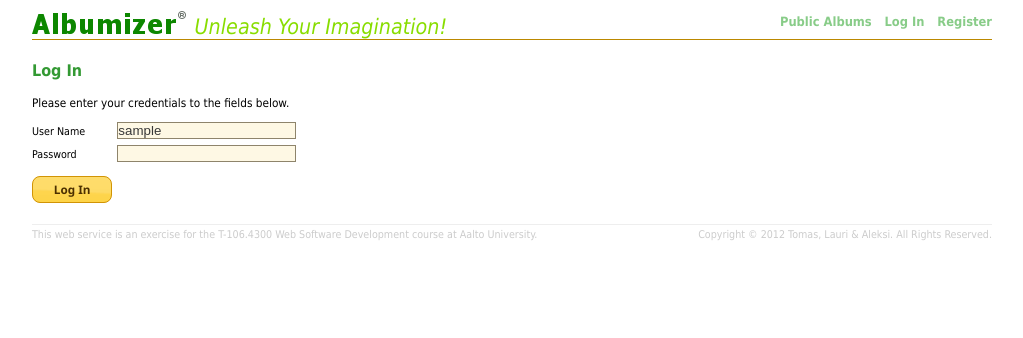
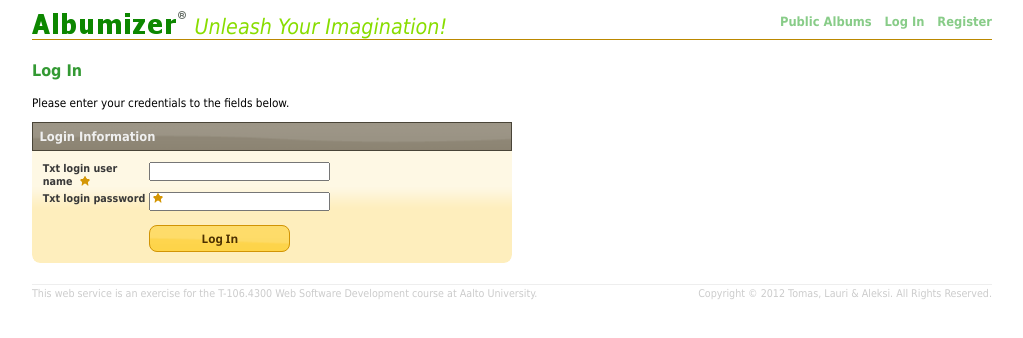
Before and after one commit to aleksi-lukkarinen/PhotoAlbum, a Django app: template Albumizer/src/Albumizer/albumizer/templates/accounts/login.html in a window 1280 px wide. Shown: the top 338 px of the page, without its empty margins (128-1151 px from the left). Run offline with Django 3.2, Linux system fonts and the light colour scheme; the template is opened without the code that fills it: most values are stand-ins (such as "Sample title", 1, 10 or a date in 2020); form fields are guessed from the names that the template uses; some libraries are stand-ins or nearby versions.

Commit message:
Login form and process reimplemented using current styling.

```diff
--- a/Albumizer/src/Albumizer/albumizer/static/css/albumizer.css
+++ b/Albumizer/src/Albumizer/albumizer/static/css/albumizer.css
@@ -373,39 +373,6 @@ img {
 
 
 
-#frmLogin fieldset {
-	border:                    none;
-}
-
-#frmLogin label {
-  display:                   inline-block;
-  width:                     8em;
-}
-
-#frmLogin #txtLoginPassword {
-  margin-top:                0.5em;
-  margin-bottom:             1em;
-}
-
-
-
-
-
-
-
-
-
-
-
-
-
-
-
-
-
-
-
-
 #frmRegister #errorRowHomePhone {
   margin:                    0.5em 0em 0em 13em;
 }
@@ -452,3 +419,51 @@ img {
   margin-left:               10.3em;
   width:                     12em;
 }
+
+
+
+
+
+
+
+
+
+
+
+
+
+
+
+
+
+
+
+
+#frmLogin {
+	width:                     45em;
+}
+
+#frmLogin #id_txtLoginUserName,
+#frmLogin #id_txtLoginPassword {
+  width:                     25em;
+}
+
+#frmLogin label {
+  width:                     10em;
+}
+
+#frmLogin .helpRow {
+  margin-top:                0.2em;
+  padding-left:              13em;
+  color:                     #888888;
+}
+
+#frmLogin .errorRow {
+  margin:                    0.5em 0em 2em 10em;
+}
+
+#frmLogin #id_cmdLogIn {
+  margin-top:                1em;
+  margin-left:               9.1em;
+  width:                     12em;
+}
--- a/Albumizer/src/Albumizer/albumizer/templates/accounts/login.html
+++ b/Albumizer/src/Albumizer/albumizer/templates/accounts/login.html
@@ -9,7 +9,10 @@
 {% block page_scripts_after %}
 
   $(function() {
-    $("#cmdLogIn").button();
+    $("#id_cmdLogIn").button();
+  });
+  $(window).load(function() {
+    $("#id_txtLoginUserName").focus();
   });
 
 {% endblock %}
@@ -22,21 +25,59 @@
 
   <p>Please enter your credentials to the fields below.</p>
 
-  {% if error_list %}
-    <table id="formErrorList" class="ui-state-highlight ui-corner-all">
-        {% for error in error_list %}
-          <tr><td valign="top"><span class="ui-icon ui-icon-info"></span></td><td><span class="errorMessage">{{ error }}</span></td></tr>
-        {% endfor %}
+  {% if form.errors or form.non_field_errors %}
+    <table class="commonFormErrorList ui-state-highlight ui-corner-all">
+      {% if form.field_errors %}
+        <tr>
+          <td><span class="ui-icon ui-icon-info"></span></td>
+          <td>
+            <span class="errorMessage">
+            <strong>To be accepted, the form below is required to be adjusted as follows:</strong>
+            <ul>
+              {% for field in form %}
+                {% for error in field.errors %}
+                  <li>{{ error }}</li>
+                {% endfor %}
+              {% endfor %}
+            </ul>
+            </span>
+          </td>
+        </tr>
+      {% endif %}
+
+      {% for error in form.non_field_errors %}
+        <tr><td><span class="ui-icon ui-icon-info"></span></td><td><span class="errorMessage">{{ error }}</span></td></tr>
+      {% endfor %}
     </table>
   {% endif %}
 
-  <form id="frmLogin" method="post" action="/accounts/login/">
-    <fieldset>
-      {% csrf_token %}
-      {% if nextURL %}<input type="hidden" name="nextURL" value="{{ nextURL }}" />{% endif %}
-	    <label for="txtLoginUserName">User Name</label><input type="text" name="txtLoginUserName" id="txtLoginUserName" class="text ui-widget-content" value="{{ username }}" /><br />
-	    <label for="txtLoginPassword">Password</label><input type="password" name="txtLoginPassword" id="txtLoginPassword" value="" class="text ui-widget-content" /><br />
-	    <input type="submit" name="cmdLogIn" id="cmdLogIn" value="   Log In   " />
+  <form id="frmLogin" class="commonForm" method="post" action="/accounts/login/">
+    {% csrf_token %}
+    {% if nextURL %}<input type="hidden" name="nextURL" value="{{ nextURL }}" />{% endif %}
+
+    <div class="formSectionTitle ui-widget-header">Login Information</div>
+    <fieldset class="ui-widget-content ui-corner-bottom">
+      <div class="fieldRow"><label class="requiredLabel" for="id_{{ form.txtLoginUserName.name }}">{{ form.txtLoginUserName.label }}<span class="ui-icon ui-icon-star"></span></label>{{ form.txtLoginUserName }}</div>
+      <div class="helpRow">{{ form.txtLoginUserName.help_text }}</div>
+      {% if form.txtLoginUserName.errors %}
+        <div class="errorRow">
+          {% for error in form.txtLoginUserName.errors %}
+            <div class="errorMessage">{{ error }}</div>
+          {% endfor %}
+        </div>
+      {% endif %}
+
+      <div class="fieldRow"><label class="requiredLabel" for="id_{{ form.txtLoginPassword.name }}">{{ form.txtLoginPassword.label }}<span class="ui-icon ui-icon-star"></span></label>{{ form.txtLoginPassword }}</div>
+      <div class="helpRow">{{ form.txtLoginPassword.help_text }}</div>
+      {% if form.txtLoginPassword.errors %}
+        <div class="errorRow">
+          {% for error in form.txtLoginPassword.errors %}
+            <div class="errorMessage">{{ error }}</div>
+          {% endfor %}
+        </div>
+      {% endif %}
+
+      <input type="submit" name="cmdLogIn" id="id_cmdLogIn" value="Log In" />
     </fieldset>
   </form>
 
```
Also changed, not shown: Albumizer/src/Albumizer/albumizer/forms.py (+84 -16 lines), Albumizer/src/Albumizer/albumizer/views.py (+21 -23 lines), Albumizer/src/Albumizer/albumizer_aleksi.db.
